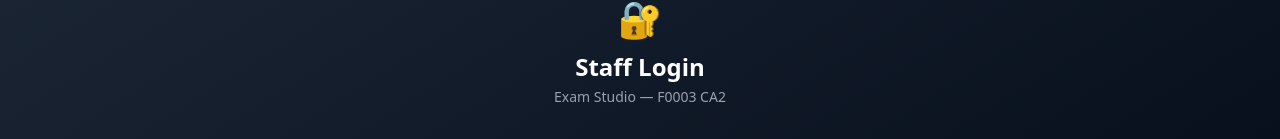
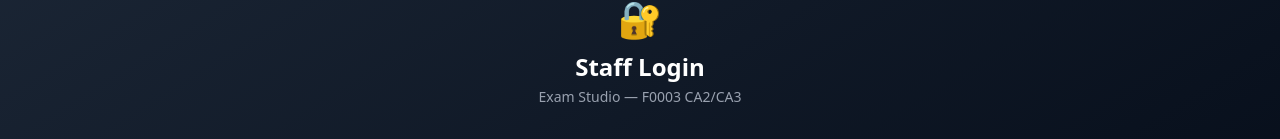
Before and after one commit to dineshkwadhwani/examstudio1.1, a Next.js app: page /sa/login in a window 1280 px wide. Shown: the part 208-347 px from the top of the page. Built offline with nearby package versions, Linux system fonts and the light colour scheme.

Commit message:
updatd ca3

```diff
--- a/app/dashboard/page.tsx
+++ b/app/dashboard/page.tsx
@@ -301,7 +301,7 @@ export default function DashboardPage() {
       <header className="bg-white border-b border-gray-200 sticky top-0 z-10">
         <div className="max-w-4xl mx-auto px-4 py-3 flex flex-wrap gap-3 items-center justify-between">
           <div>
-            <h1 className="font-bold text-gray-900 text-base">F0003 CA2 — Practical Exam</h1>
+            <h1 className="font-bold text-gray-900 text-base">F0003 CA2/CA3 — Practical Exam</h1>
             <p className="text-xs text-gray-500">Autonomous AI Systems · 15 marks · 50 minutes</p>
           </div>
           <div className="ml-auto flex flex-wrap items-center justify-end gap-3">
--- a/app/layout.tsx
+++ b/app/layout.tsx
@@ -2,7 +2,7 @@ import type { Metadata } from 'next'
 import './globals.css'
 
 export const metadata: Metadata = {
-  title: 'Exam Studio — F0003 CA2',
+  title: 'Exam Studio — F0003 CA2/CA3',
   description: 'CA2 Practical Examination — Autonomous AI Systems and Agent-Based Computing',
   icons: {
     icon: { url: '/favicon.jpeg', type: 'image/jpeg' },
--- a/app/login/page.tsx
+++ b/app/login/page.tsx
@@ -43,7 +43,7 @@ export default function LoginPage() {
         <div className="text-center mb-8">
           <div className="text-4xl mb-3">🎓</div>
           <h1 className="text-2xl font-bold text-gray-900">Exam Studio</h1>
-          <p className="text-gray-600 mt-1 text-sm">F0003 CA2 — Student Login</p>
+          <p className="text-gray-600 mt-1 text-sm">F0003 CA2/CA3 — Student Login</p>
         </div>
 
         <form onSubmit={handleSubmit} className="card space-y-4">
--- a/app/register/page.tsx
+++ b/app/register/page.tsx
@@ -44,7 +44,7 @@ export default function RegisterPage() {
         <div className="text-center mb-8">
           <div className="text-4xl mb-3">📝</div>
           <h1 className="text-2xl font-bold text-gray-900">Student Registration</h1>
-          <p className="text-gray-600 mt-1 text-sm">F0003 CA2 Practical Examination</p>
+          <p className="text-gray-600 mt-1 text-sm">F0003 CA2/CA3 Practical Examination</p>
         </div>
 
         <form onSubmit={handleSubmit} className="card space-y-4">
--- a/app/results/page.tsx
+++ b/app/results/page.tsx
@@ -93,7 +93,7 @@ export default function ResultsPage() {
       <header className="bg-white border-b border-gray-200">
         <div className="max-w-2xl mx-auto px-4 py-4 flex flex-wrap gap-3 items-center justify-between">
           <div>
-            <h1 className="font-bold text-gray-900">F0003 CA2 — Results</h1>
+            <h1 className="font-bold text-gray-900">F0003 CA2/CA3 — Results</h1>
             <p className="text-xs text-gray-500">Autonomous AI Systems and Agent-Based Computing</p>
           </div>
           <AccountMenu />
--- a/app/sa/dashboard/page.tsx
+++ b/app/sa/dashboard/page.tsx
@@ -261,7 +261,7 @@ export default function SADashboard() {
       <header className="bg-gray-800 border-b border-gray-700 sticky top-0 z-10">
         <div className="max-w-6xl mx-auto px-4 py-3 flex items-center justify-between">
           <div>
-            <h1 className="font-bold text-white">SA Dashboard — F0003 CA2</h1>
+            <h1 className="font-bold text-white">SA Dashboard — F0003 CA2/CA3</h1>
             <p className="text-xs text-gray-400">Exam Studio</p>
           </div>
           <div className="flex items-center gap-4">
--- a/app/sa/login/page.tsx
+++ b/app/sa/login/page.tsx
@@ -33,7 +33,7 @@ export default function SALoginPage() {
         <div className="text-center mb-8">
           <div className="text-4xl mb-3">🔐</div>
           <h1 className="text-2xl font-bold text-white">Staff Login</h1>
-          <p className="text-gray-400 mt-1 text-sm">Exam Studio — F0003 CA2</p>
+          <p className="text-gray-400 mt-1 text-sm">Exam Studio — F0003 CA2/CA3</p>
         </div>
         <form onSubmit={handleSubmit} className="bg-gray-900 border border-gray-700 rounded-xl p-6 space-y-4">
           <Alert type="error" message={error} />
```
